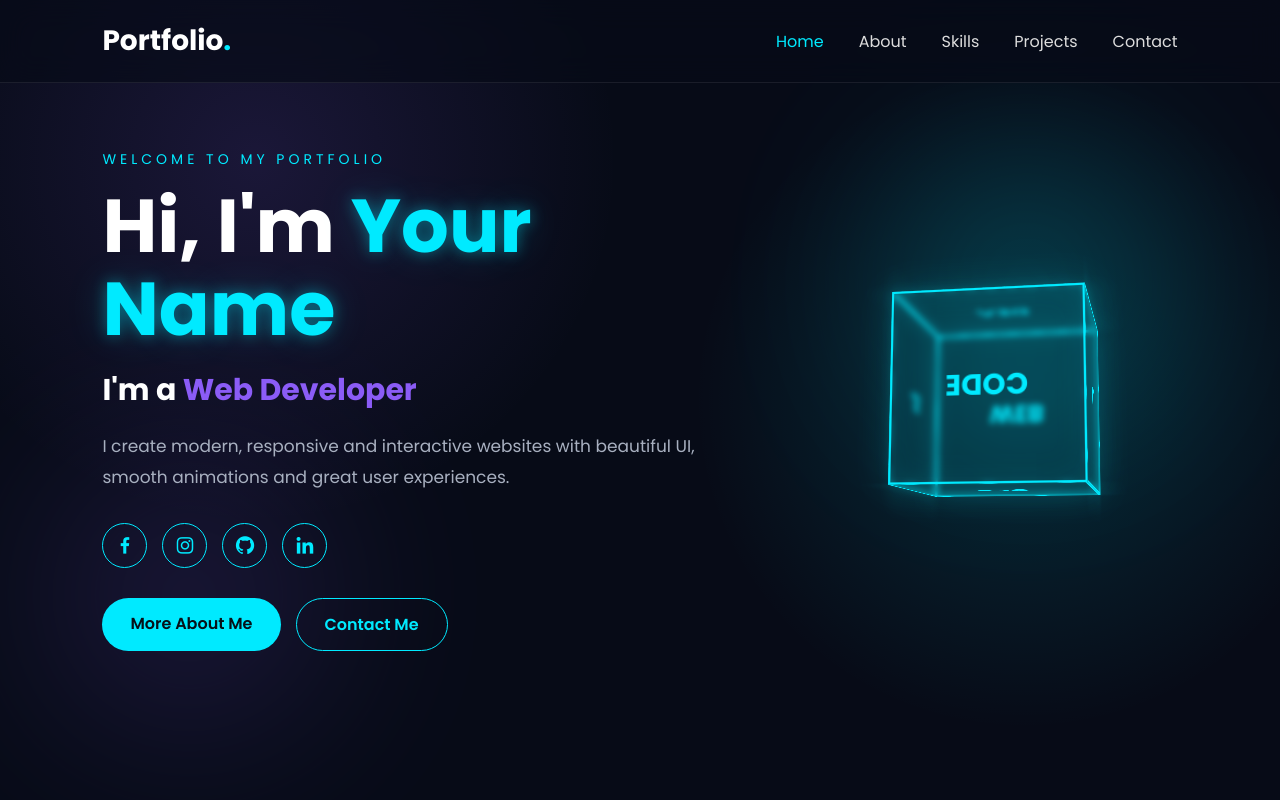
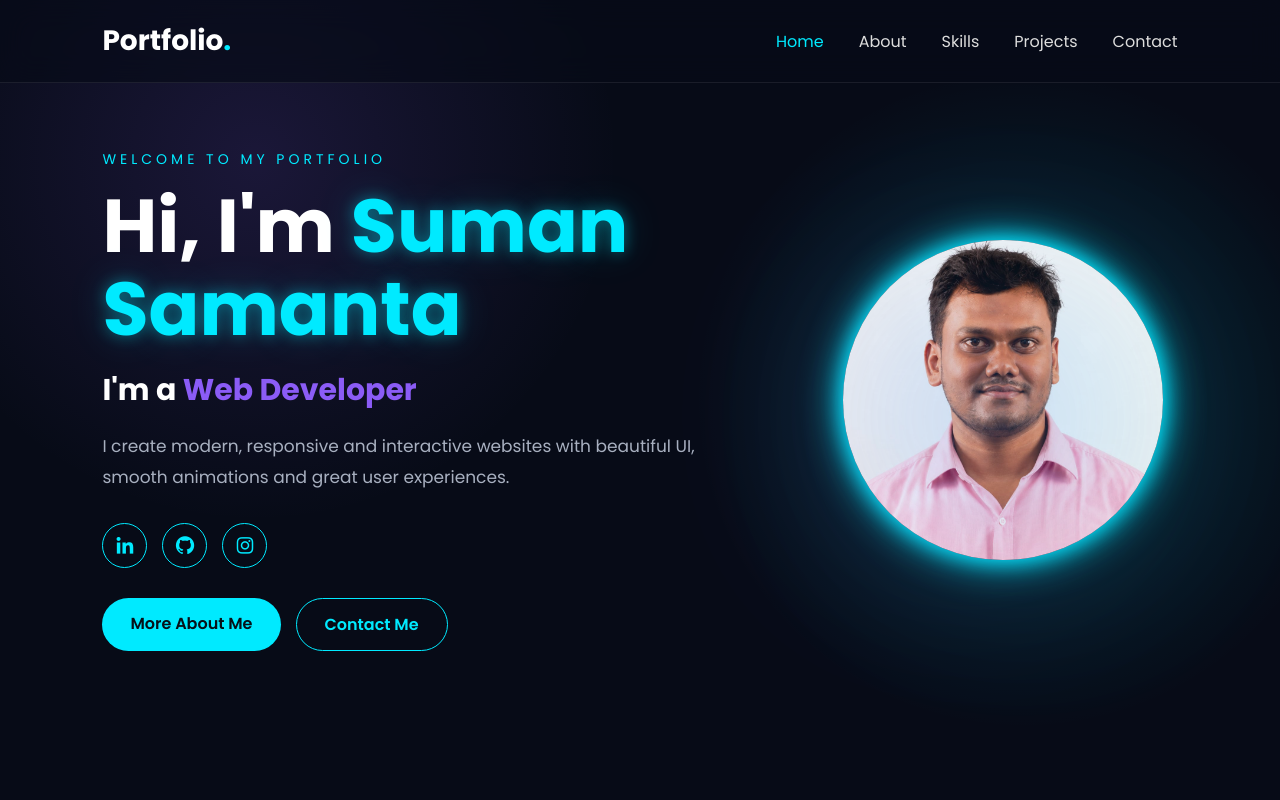
Before and after one commit to Suman21Samanta/My-Portfolio, a plain HTML site: page public/index.html in a window 1280 px wide. Shown: the top 800 px of the page. Drawn offline with nearby package versions, Linux system fonts and the light colour scheme.

Commit message:
Add profile photo

```diff
--- a/public/index.html
+++ b/public/index.html
@@ -5,7 +5,7 @@
     <meta charset="UTF-8">
     <meta name="viewport" content="width=device-width, initial-scale=1.0">
 
-    <title>Your Name | Portfolio</title>
+    <title>Suman Samanta | Portfolio</title>
 
     <meta name="description"
         content="Personal portfolio website of a web developer.">
@@ -67,7 +67,7 @@
 
             <h1>
                 Hi, I'm
-                <span>Your Name</span>
+                <span>Suman Samanta</span>
             </h1>
 
             <h2>
@@ -85,20 +85,16 @@
 
             <div class="social-icons">
 
-                <a href="#" aria-label="Facebook">
-                    <i class='bx bxl-facebook'></i>
+                <a href="https://www.linkedin.com/in/suman-samanta-9b0094277/" target="_blank" rel="noopener noreferrer" aria-label="LinkedIn">
+                    <i class='bx bxl-linkedin'></i>
                 </a>
 
-                <a href="#" aria-label="Instagram">
-                    <i class='bx bxl-instagram'></i>
-                </a>
-
-                <a href="#" aria-label="GitHub">
+                <a href="https://github.com/Suman21Samanta" target="_blank" rel="noopener noreferrer" aria-label="GitHub">
                     <i class='bx bxl-github'></i>
                 </a>
 
-                <a href="#" aria-label="LinkedIn">
-                    <i class='bx bxl-linkedin'></i>
+                <a href="https://www.instagram.com/its_me.suman_03/?hl=en" target="_blank" rel="noopener noreferrer" aria-label="Instagram">
+                    <i class='bx bxl-instagram'></i>
                 </a>
 
             </div>
@@ -121,38 +117,15 @@
         </div>
 
 
-        <!-- ================= 3D CUBE ================= -->
+       <!-- ================= PROFILE PHOTO ================= -->
 
         <div class="hero-3d">
 
-            <div class="cube">
-
-                <div class="face front">
-                    CODE
-                </div>
-
-                <div class="face back">
-                    WEB
-                </div>
-
-                <div class="face right">
-                    JS
-                </div>
-
-                <div class="face left">
-                    UI
-                </div>
-
-                <div class="face top">
-                    CSS
-                </div>
-
-                <div class="face bottom">
-                    DEV
-                </div>
-
-            </div>
-
+        <div class="profile-photo">
+        <img
+            src="image/profile.jpeg"
+            alt="My Profile Photo"
+        >
         </div>
 
 
--- a/public/script.js
+++ b/public/script.js
@@ -14,8 +14,7 @@ document.addEventListener("DOMContentLoaded", () => {
     const words = [
         "Frontend Developer",
         "Web Developer",
-        "UI/UX Designer",
-        "JavaScript Developer"
+        "UI/UX Designer"
     ];
 
     let wordIndex = 0;
--- a/public/style.css
+++ b/public/style.css
@@ -1270,3 +1270,23 @@ footer a {
     }
 
 }
+.profile-photo {
+    width: 320px;
+    height: 320px;
+    border-radius: 50%;
+    overflow: hidden;
+    display: flex;
+    justify-content: center;
+    align-items: center;
+    box-shadow:
+        0 0 20px #00eaff,
+        0 0 40px #00eaff;
+}
+
+.profile-photo img {
+    width: 100%;
+    height: 100%;
+    object-fit: cover;
+    object-position: center 30%;
+    display: block;
+}
```
Also changed, not shown: public/image/profile.jpeg (added).
